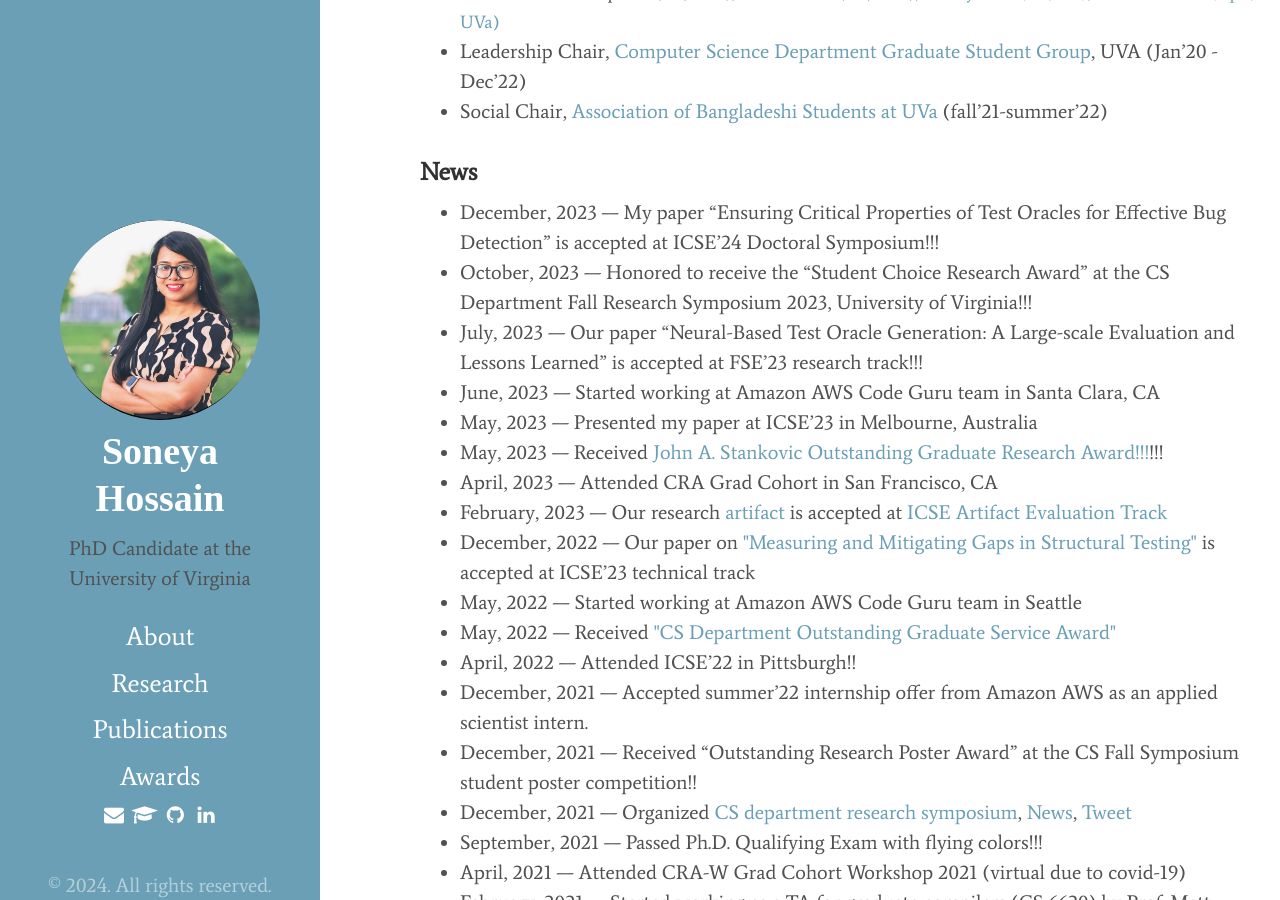
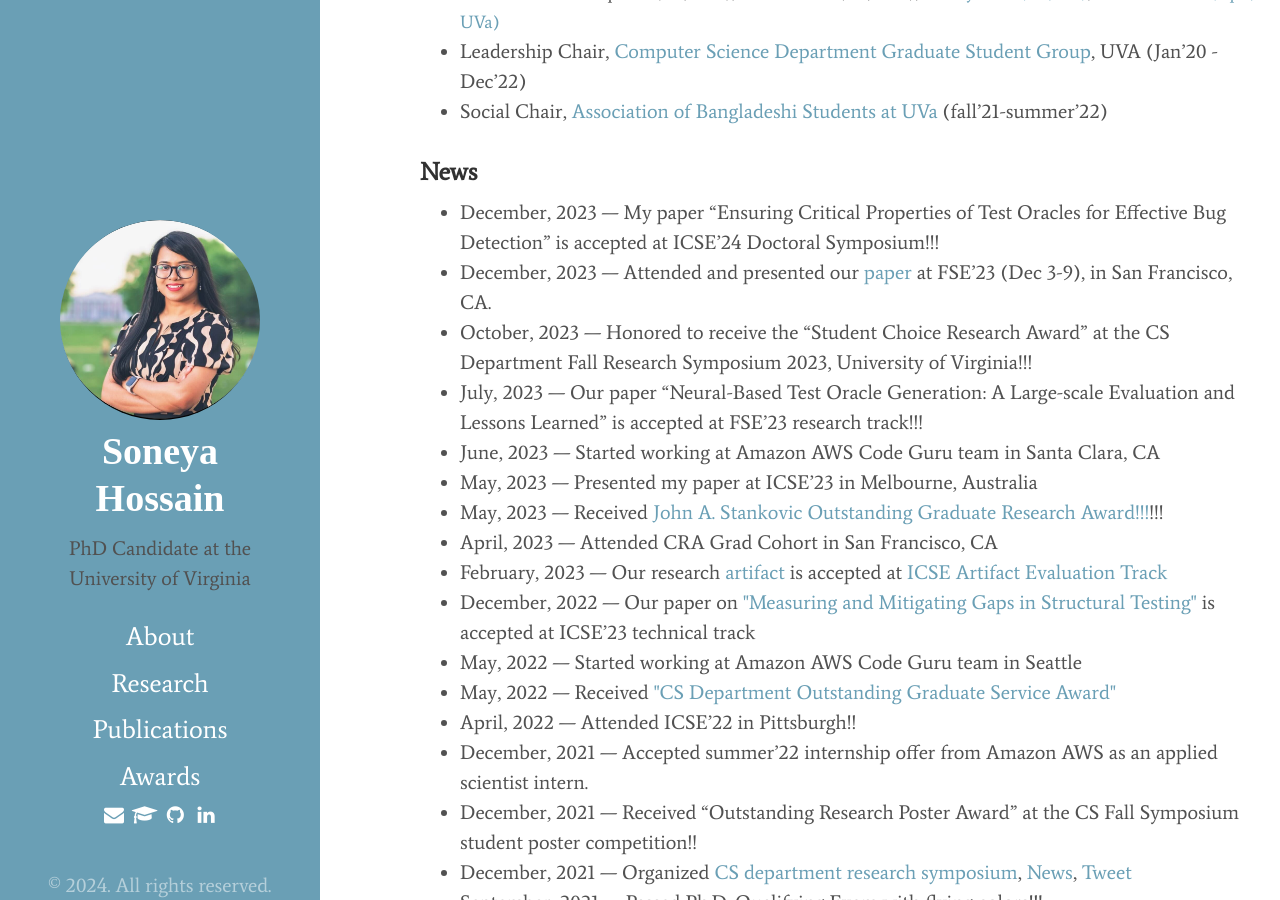
Before and after one commit to soneyahossain/soneyahossain.github.io, a Jekyll site: the page built from index.md, in a window 1280 px wide and 900 px high, scrolled down 1008 px. Built offline with Jekyll 4.4.1, drawn with Linux system fonts in a browser that asks for light colours; cached includes are drawn as plain includes.

Commit message:
new publication and service

```diff
--- a/index.md
+++ b/index.md
@@ -41,6 +41,7 @@ I am a 4th-year PhD candidate in Computer Science at the University of Virginia
 ### News
 
 * December, 2023 --- My paper "Ensuring Critical Properties of Test Oracles for Effective Bug Detection" is accepted at ICSE'24 Doctoral Symposium!!!
+* December, 2023 --- Attended and presented our [paper](https://dl.acm.org/doi/pdf/10.1145/3611643.3616265) at FSE'23 (Dec 3-9), in San Francisco, CA.
 * October, 2023 --- Honored to receive the "Student Choice Research Award" at the CS Department Fall Research Symposium 2023, University of Virginia!!!
 * July, 2023 --- Our paper "Neural-Based Test Oracle Generation: A Large-scale Evaluation and Lessons Learned" is accepted at FSE'23 research track!!!
 * June, 2023 --- Started working at Amazon AWS Code Guru team in Santa Clara, CA
```
